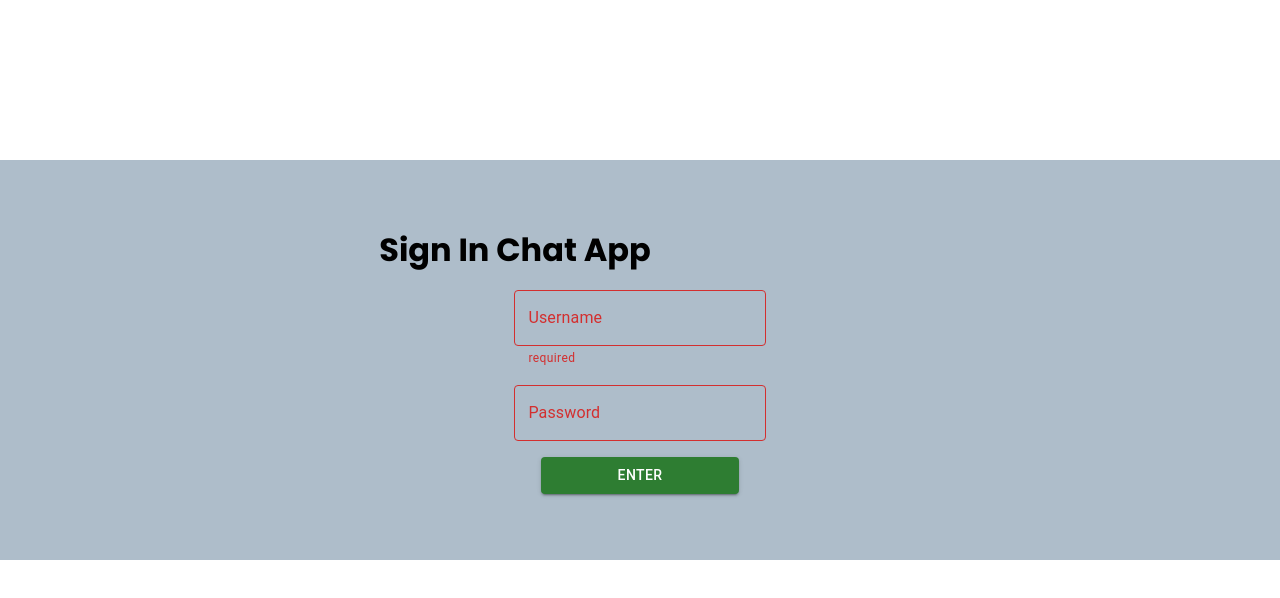
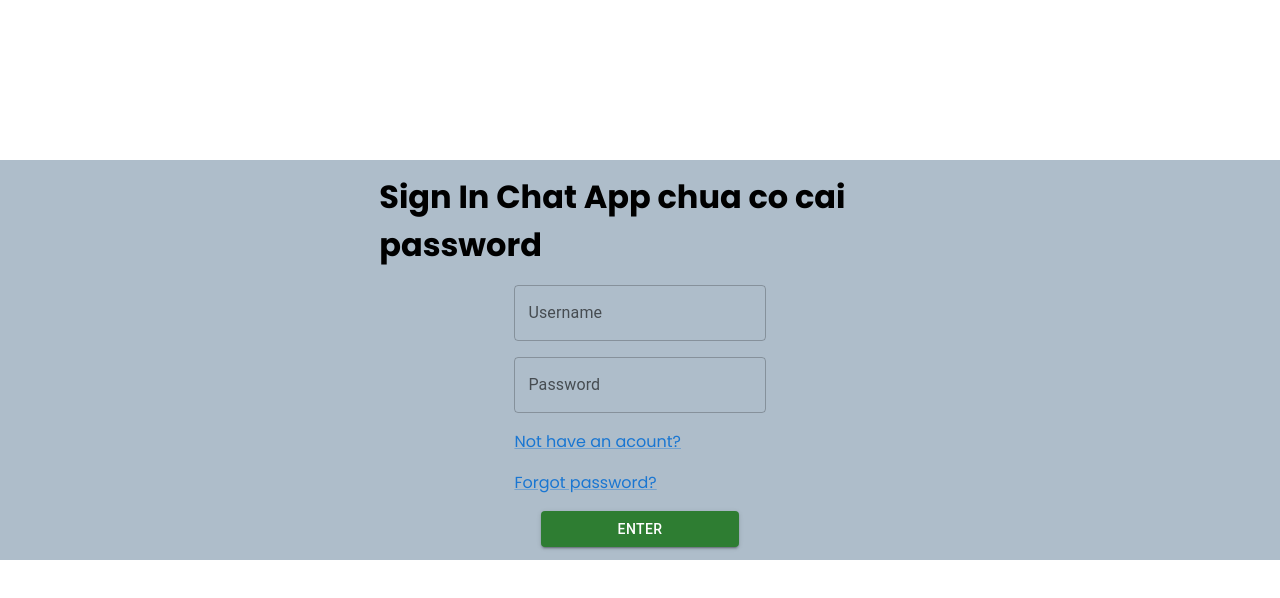
Before and after one commit to anhnguyenbkcsna/BK-Message, a React (Create React App) app in the folder client/: page / in a window 1280 px wide. Shown: the top 598 px of the page. Built offline with nearby package versions, Linux system fonts and the light colour scheme; no server answers.

Commit message:
small change

```diff
--- a/client/src/components/Chat/ChatBar.js
+++ b/client/src/components/Chat/ChatBar.js
@@ -40,7 +40,7 @@ const ChatBar = () => {
 
     useEffect(() => {
         socket.on("newUserResponse", data => setUsers(data))
-    // eslint-disable-next-line
+        // eslint-disable-next-line
     }, [socket, users])
     // [] là dependency array của
     // useEffect() render lại cái component.
@@ -51,7 +51,7 @@ const ChatBar = () => {
 
     return (
         <div className='chat__sidebar'>
-            <h2>Open Chat</h2>
+            <h2>Online</h2>
             <Stack direction='row' spacing={2}>
                 {users.map(user =>
                     <StyledBadge
@@ -60,21 +60,18 @@ const ChatBar = () => {
                         anchorOrigin={{ vertical: 'bottom', horizontal: 'right' }}
                         variant="dot"
                     >
-                        <UserAvatar name={user.userName}/>
+                        <UserAvatar name={user.userName} />
                     </StyledBadge>
                 )}
-                {/* <Avatar {...stringAvatar('Cu Son')} />
-                <Avatar {...stringAvatar('Chung Tu')} />
-                <Avatar  {...stringAvatar('Nhat Anh')} /> */}
             </Stack>
-            <div>
-                <h4 className='chat__header'>ACTIVE USERS</h4>
+            {/* <div>
+                <h4 className='chat__header'>Offline</h4>
 
                 <div className='chat__users'>
                     {users.map(user => <p key={user.socketID}>{user.userName}</p>)}
                 </div>
 
-            </div>
+            </div> */}
         </div>
     )
 }
--- a/client/src/components/Chat/Home.js
+++ b/client/src/components/Chat/Home.js
@@ -1,6 +1,6 @@
 import React, { useState } from 'react'
 import { useNavigate } from "react-router-dom"
-import { Button, TextField, Box } from '@mui/material'
+import { Button, TextField, Box, Link } from '@mui/material'
 import { socket } from '../../services/socket';
 
 
@@ -33,7 +33,7 @@ const Home = () => {
             }}
             onSubmit={handleSubmit}
         >
-            <h1 > Sign In Chat App</h1>
+            <h1 > Sign In Chat App chua co cai password</h1>
             <TextField
                 type="text"
                 id="username"
@@ -41,8 +41,6 @@ const Home = () => {
                 value={userName}
                 label="Username"
                 variant="outlined"
-                error={userName.length === 0}
-                helperText={!userName.length ? 'required' : ''}
                 onChange={e => setUserName(e.target.value)}
             />
             <TextField
@@ -52,11 +50,13 @@ const Home = () => {
                 value={passWord}
                 label="Password"
                 variant="outlined"
-                error={passWord.length === 0}
                 onChange={e => setPassWord(e.target.value)}
             />
+            <Link > Not have an acount? </Link>
+            <Link > Forgot password? </Link>
             <Button variant="contained" color="success" onClick={handleSubmit}>Enter</Button>
         </Box >
+
     )
 }
 
```
